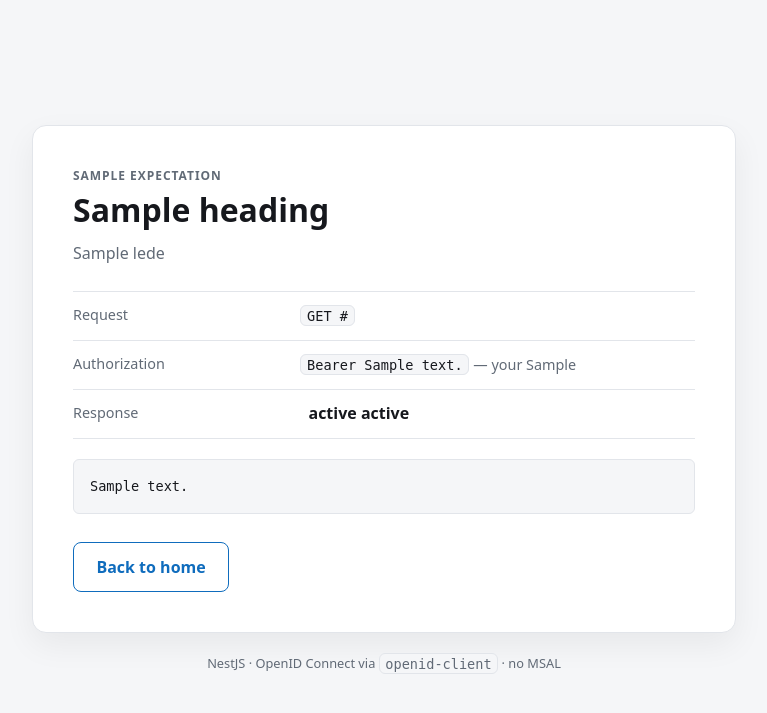
After one commit to kalagarraj/hello-world, a Node project: template nestjs-b2c-app/views/api-demo.hbs in a window 1280 px wide. The commit adds this page. Shown: the top 713 px of the page, without its empty margins (256-1023 px from the left). Run offline with Node 20 templates, Linux system fonts and the light colour scheme; the template is opened without the code that fills it: most values are stand-ins (such as "Sample title", 1, 10 or a date in 2020); some libraries are stand-ins or nearby versions.

Commit message:
Demonstrate the companion API from both sides of sign-in
Adds two links to the web app: one on the home page, signed out, that calls
the API with no Authorization header and shows the 401 coming back, and one
on the welcome page that sends the session's token and shows the 200 with
the API's view of the caller.

/api-demo/anonymous omits the header even for a signed-in visitor, so each
link demonstrates exactly one outcome rather than changing behaviour with
session state.

The call is made server-side rather than from the browser, so the token is
never handed to page scripts, and only a truncated preview is rendered. The
session now also keeps the access token, since that is what a downstream API
is meant to receive; it falls back to the ID token, which the API accepts
while its audience check is off.

A refused connection is reported as such, with the command to start the API,
rather than surfacing as a failed page: the API not running is the most
likely reason either link misbehaves.

Verified with the web app, the API and a local B2C-shaped tenant all
running: from the home page the anonymous link renders 401 Unauthorized with
the header shown as omitted, and after signing in the welcome page link
renders 200 OK with "Hello from the new app" and the caller's claims.
Stopping the API leaves both pages rendering the unreachable message instead.

Co-Authored-By: Claude Opus 5 <noreply@anthropic.com>
Claude-Session: https://claude.ai/code/session_011CED1pDsLmRUXBE454tGp9

```diff
--- a/nestjs-b2c-app/public/styles.css
+++ b/nestjs-b2c-app/public/styles.css
@@ -128,3 +128,19 @@ code { padding: .1rem .35rem; }
 .note { color: var(--muted); font-size: .9rem; margin: 1rem 0 0; }
 .steps code { font-size: .8rem; }
 .alert code { font-size: .8rem; }
+
+.muted { color: var(--muted); font-size: .9rem; }
+
+.status { font-weight: 600; padding: .1rem .5rem; border-radius: 6px; }
+.status--ok { background: var(--ok-bg); color: var(--ok-fg); }
+.status--warn { background: var(--warn-bg); color: var(--warn-fg); }
+
+.response {
+  margin: 1.25rem 0 0;
+  padding: 1rem;
+  background: var(--bg);
+  border: 1px solid var(--border);
+  border-radius: 6px;
+  font-size: .85rem;
+  overflow-x: auto;
+}
--- a/nestjs-b2c-app/src/app.module.ts
+++ b/nestjs-b2c-app/src/app.module.ts
@@ -1,6 +1,7 @@
 import { Module } from '@nestjs/common';
 import { ConfigModule } from '@nestjs/config';
 
+import { ApiDemoModule } from './api-demo/api-demo.module';
 import { AuthModule } from './auth/auth.module';
 import { HomeModule } from './home/home.module';
 
@@ -9,6 +10,7 @@ import { HomeModule } from './home/home.module';
     ConfigModule.forRoot({ isGlobal: true, cache: true }),
     AuthModule,
     HomeModule,
+    ApiDemoModule,
   ],
 })
 export class AppModule {}
--- a/nestjs-b2c-app/src/auth/oidc.strategy.ts
+++ b/nestjs-b2c-app/src/auth/oidc.strategy.ts
@@ -143,7 +143,7 @@ export class OidcStrategy extends PassportStrategy(Strategy, 'oidc') {
       claims: `[${Object.keys(claims).join(', ')}]`,
     });
 
-    const user = toAppUser(claims, tokenset.id_token);
+    const user = toAppUser(claims, tokenset.id_token, tokenset.access_token);
     authFlow('6. USER MAPPED', {
       flow,
       name: user.name,
--- /dev/null
+++ b/nestjs-b2c-app/views/api-demo.hbs
@@ -0,0 +1,48 @@
+<p class="eyebrow">{{expectation}}</p>
+<h1>{{heading}}</h1>
+<p class="lede">{{lede}}</p>
+
+<dl class="details">
+  <div class="details__row">
+    <dt>Request</dt>
+    <dd><code>GET {{result.url}}</code></dd>
+  </div>
+  <div class="details__row">
+    <dt>Authorization</dt>
+    <dd>
+      {{#if result.sentToken}}
+        <code>Bearer {{result.tokenPreview}}</code>
+        <span class="muted">&mdash; your {{result.tokenKind}}</span>
+      {{else}}
+        <span class="muted">header omitted</span>
+      {{/if}}
+    </dd>
+  </div>
+  {{#unless result.transportError}}
+    <div class="details__row">
+      <dt>Response</dt>
+      <dd>
+        <span class="status status--{{statusTone}}">{{result.status}} {{result.statusText}}</span>
+      </dd>
+    </div>
+  {{/unless}}
+</dl>
+
+{{#if result.transportError}}
+  <p class="alert alert--warn">
+    Could not reach the API at <code>{{result.url}}</code>:
+    <code>{{result.transportError}}</code><br />
+    Start it with <code>npm run docker:up</code> in <code>nestjs-b2c-api</code>,
+    or set <code>DEMO_API_URL</code> if it listens elsewhere.
+  </p>
+{{else}}
+  <pre class="response">{{result.body}}</pre>
+{{/if}}
+
+<div class="actions">
+  {{#if isAuthenticated}}
+    <a class="button button--ghost" href="/welcome">Back to welcome</a>
+  {{else}}
+    <a class="button button--ghost" href="/">Back to home</a>
+  {{/if}}
+</div>
--- a/nestjs-b2c-app/views/home.hbs
+++ b/nestjs-b2c-app/views/home.hbs
@@ -18,7 +18,12 @@
 {{else if isConfigured}}
   <div class="actions">
     <a class="button" href="/auth/login">Log in with Azure AD B2C</a>
+    <a class="button button--ghost" href="/api-demo/anonymous">Call the API without a token</a>
   </div>
+  <p class="note">
+    The second link calls the companion API with no bearer token, so you can see
+    it refused before signing in.
+  </p>
 {{else}}
   <p class="alert alert--warn">
     Azure AD B2C is not configured yet, so login is disabled.
--- a/nestjs-b2c-app/views/welcome.hbs
+++ b/nestjs-b2c-app/views/welcome.hbs
@@ -19,5 +19,6 @@
 </details>
 
 <div class="actions">
+  <a class="button" href="/api-demo/authorized">Call the API with your token</a>
   <a class="button button--ghost" href="/auth/logout">Sign out</a>
 </div>
```
Also changed, not shown: nestjs-b2c-app/src/api-demo/api-demo.controller.ts (added, +63 -0 lines), nestjs-b2c-app/src/api-demo/api-demo.module.ts (added, +12 -0 lines), nestjs-b2c-app/src/api-demo/api-demo.service.ts (added, +83 -0 lines), nestjs-b2c-app/src/auth/user.model.ts (+12 -1 lines), nestjs-b2c-app/README.md, 1 other file.
